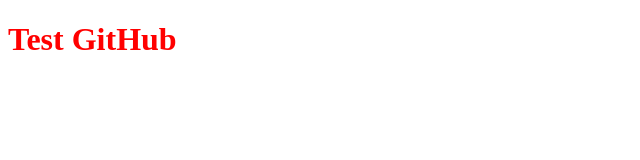
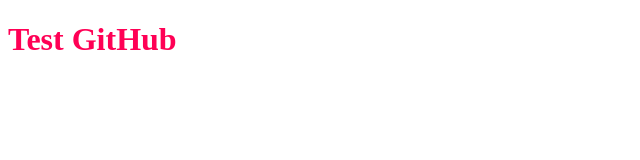
Before and after one commit to SeriousLin/OpenclassroomsProject, a plain HTML site: page index.html in a window 1280 px wide. Shown: the whole page, without its empty margins (0-640 px from the left). Drawn offline with Linux system fonts and the light colour scheme.

Commit message:
Change color H1

```diff
--- a/styles.css
+++ b/styles.css
@@ -1,3 +1,3 @@
 h1 {
-    color: red;
+    color: rgb(255, 0, 85);
  }
```
Also changed, not shown: index.html (line endings or trailing spaces).
